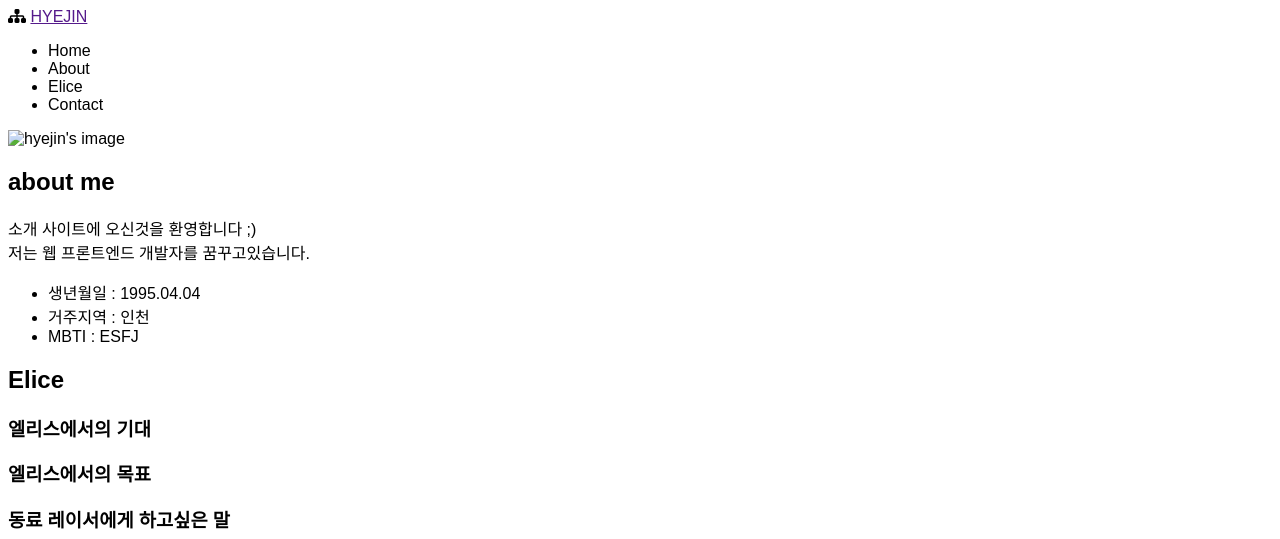
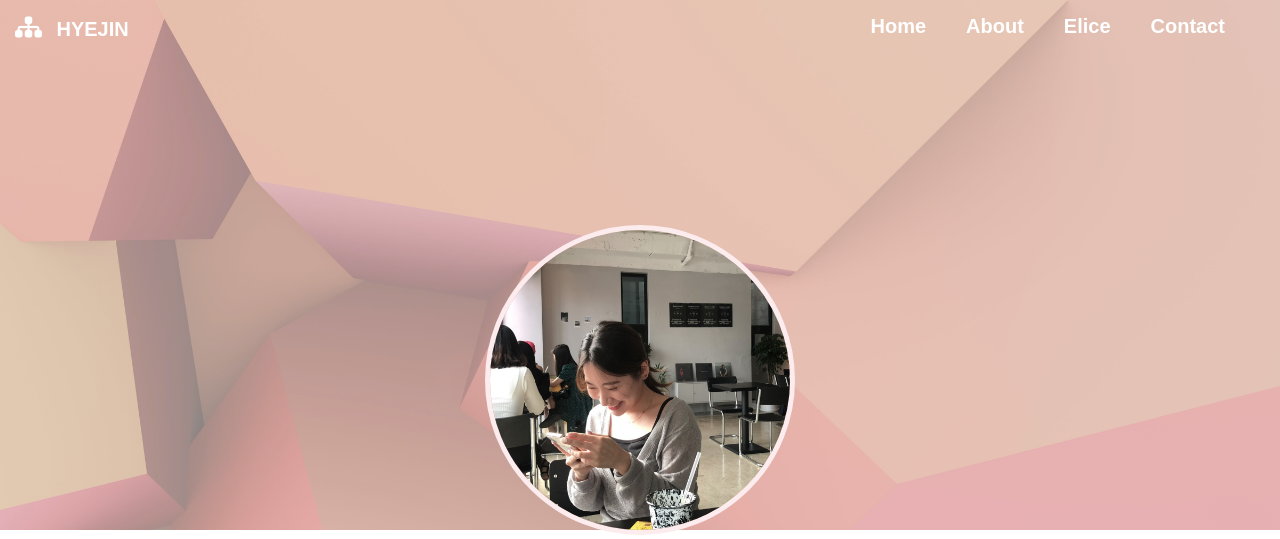
Before and after one commit to nkhyejin/elice-produce, a plain HTML site: page index.html in a window 1280 px wide. Shown: the top 539 px of the page. Drawn offline with Linux system fonts and the light colour scheme; a web font is replaced by a local one.

Commit message:
html+css+js

```diff
--- a/index.css
+++ b/index.css
@@ -1,12 +1,190 @@
 :root {
   /* color */
-  --maincolor-bright: #f1f8e9;
-  --maincolor-mid: #dcedc8;
-  --maincolor-dark: #003d00;
+  --maincolor-bright: #ffebee;
+  --maincolor-mid: #ffcccb;
+  --maincolor-dark: #ef9a9a;
+
+  --color-darkgray: #616161;
+  --color-gray: #bdbdbd;
+  --color-lightgray: #e0e0e0;
 }
 
 * {
   font-family: "Elice Digital Baeum", sans-serif;
-  /* padding:0;
-  margin: 0; */
+  padding: 0;
+  margin: 0;
+  /* background-color: var(--maincolor-bright); */
 }
+a {
+  text-decoration: none;
+  color: black;
+}
+h2 {
+  font-size: 30px;
+  text-align: center;
+}
+
+footer {
+  text-align: center;
+}
+
+section.container {
+  margin: 0 40px;
+  margin-bottom: 60px;
+}
+
+#backcontainer {
+  height: 450px;
+  background-image: linear-gradient(
+      rgba(255, 255, 255, 0.5),
+      rgba(255, 255, 255, 0.5)
+    ),
+    url("image/background.jpg");
+
+  background-repeat: no-repeat;
+  background-size: cover;
+  margin-bottom: 250px;
+  padding-bottom: 80px;
+}
+
+/* header */
+#header {
+  width: 100%;
+  display: flex;
+  position: fixed;
+  justify-content: space-between;
+  padding: 15px 15px;
+  z-index: 1;
+}
+
+.header--dark {
+  background-color: var(--maincolor-dark);
+}
+
+.leftarea i {
+  font-size: 24px;
+  color: white;
+}
+#hyejin {
+  padding-left: 10px;
+  font-size: 20px;
+  font-weight: bold;
+  color: white;
+}
+
+.navbar {
+  margin-right: 50px;
+  color: white;
+}
+.navbar__container {
+  display: flex;
+  list-style: none;
+}
+.navbar__item {
+  padding: 0 20px;
+  font-weight: bold;
+  font-size: 20px;
+  transition: 0.5s linear;
+}
+
+.navbar__item:hover {
+  color: var(--maincolor-mid);
+}
+
+/* home */
+
+.cover {
+  width: 100%;
+  display: flex;
+  justify-content: center;
+}
+
+.cover .cover__img {
+  width: 300px;
+  height: 300px;
+  border: var(--maincolor-bright) solid 5px;
+  border-radius: 50%;
+  filter: grayscale(20%);
+  margin-top: 225px;
+}
+
+.home__user,
+.home__description {
+  font: 18px;
+  text-align: center;
+  padding-top: 10px;
+  color: var(--color-gray);
+}
+.home__user {
+  font-size: 35px;
+  font-weight: bold;
+  color: var(--color-darkgray);
+}
+
+hr {
+  width: 400px;
+  margin: auto;
+  margin-top: 20px;
+}
+
+/* about me */
+#about {
+}
+
+.about__description {
+  padding-top: 30px;
+  text-align: center;
+}
+.info {
+  padding-top: 20px;
+  text-align: center;
+  list-style: inside;
+}
+.info__item {
+}
+
+/* elice */
+#elice {
+  padding-top: 10px;
+  padding-bottom: 40px;
+  background-color: var(--maincolor-bright);
+}
+#elice h2 {
+  margin-bottom: 30px;
+}
+#elice h3 {
+  font-size: 20px;
+}
+#elice div {
+  margin: 0 30px;
+  border-radius: 8px;
+  background-color: var(--color-lightgray);
+  padding: 10px 10px;
+  margin-bottom: 30px;
+}
+
+.elice__want li {
+  list-style: inside;
+}
+
+/* contact */
+#contact div {
+  padding-top: 30px;
+  text-align: center;
+}
+#contact p {
+  padding-bottom: 20px;
+  font-size: 20px;
+}
+#contact a {
+  text-align: center;
+  font-size: 40px;
+  padding: 0 10px;
+
+  transition: 0.5s linear;
+}
+
+#contact a:hover {
+  color: gray;
+  transform: scale(0.7);
+}
--- a/index.html
+++ b/index.html
@@ -2,7 +2,7 @@
 <html lang="en">
   <head>
     <meta charset="UTF-8" />
-    <!-- <meta http-equiv="X-UA-Compatible" content="IE=edge" /> -->
+    <meta http-equiv="X-UA-Compatible" content="IE=edge" />
     <meta name="viewport" content="width=device-width, initial-scale=1.0" />
 
     <script
@@ -17,62 +17,77 @@
     <title>Produce-myself</title>
   </head>
   <body>
+    <div id="backcontainer">
       <header id="header">
         <div class="leftarea">
           <i class="fa fa-sitemap"></i>
-        <a href="">HYEJIN</a>
+          <a href="" id="hyejin">HYEJIN</a>
         </div>
         <navbar class="navbar">
           <ul class="navbar__container">
-          <li class="navbar__item">Home</li>
-          <li class="navbar__item">About</li>
-          <li class="navbar__item">Elice</li>
-          <li class="navbar__item">Contact</li>
+            <li class="navbar__item" data-link="#home">Home</li>
+            <li class="navbar__item" data-link="#about">About</li>
+            <li class="navbar__item" data-link="#elice">Elice</li>
+            <li class="navbar__item" data-link="#contact">Contact</li>
           </ul>
         </navbar>
       </header>
 
       <section id="home">
         <div class="cover">
-        <img class="cover__img" src="" alt="hyejin's image" />
+          <img
+            class="cover__img"
+            src="image/avatar1.jpeg"
+            alt="hyejin's image"
+          />
         </div>
+        <div class="home__user" style="font-weight: bold">Hyejin Namkung</div>
+        <div class="home__description">웹 프론트엔드 개발자</div>
+        <hr />
       </section>
+    </div>
 
-    <section id="about">
-      <h2 class="title">about me</h2>
+    <section id="about" class="container">
+      <h2 class="title">About me</h2>
       <p class="about__description">
-        소개 사이트에 오신것을 환영합니다 ;)<br />
-        저는 웹 프론트엔드 개발자를 꿈꾸고있습니다.<br />
+        안녕하세요! 저는 다양한 일을 경험해보고자 타 직무에서 오래동안 근무 후에
+        다시 개발자라는 꿈을 갖게 되었습니다. <br />6개월동안 모두 화이팅 :))
       </p>
-      <ul>
-        <li>생년월일 : 1995.04.04</li>
-        <li>거주지역 : 인천</li>
-        <li>MBTI : ESFJ</li>
+      <ul class="info">
+        <li class="info__item">생년월일 : 1995.04.04</li>
+        <li class="info__item">거주지역 : 인천</li>
+        <li class="info__item">MBTI : ESFJ</li>
       </ul>
     </section>
 
-    <section id="elice">
+    <section id="elice" class="container">
       <h2 class="title">Elice</h2>
 
       <div class="elice__respect">
         <h3>엘리스에서의 기대</h3>
+        <p>
+          개발자라는 꿈을 가진 다양한 사람들과 함께 한다는 것에 설레며,<br />
+          협업의 기회가 없었는데 프로젝트를 할 생각에 가장 기대가 많이 됩니다.
+        </p>
       </div>
 
       <div class="elice__want">
         <h3>엘리스에서의 목표</h3>
+        <ol>
+          <li>웹과 친해지기</li>
+          <li>프론트엔드와 백엔드가 어떻게 협업하는지 체험하기</li>
+          <li>능동적으로 문제를 해결해나가는 방법 얻기</li>
+          <li>문제해결능력 기르기 (알고리즘)</li>
+        </ol>
       </div>
 
-      <div class="elice__sat">
+      <div class="elice__say">
         <h3>동료 레이서에게 하고싶은 말</h3>
-      </div>
-    </section>
-
-    <section id="contact">
-      <h2 class="title">contact</h2>
-      <div>
-        <a href="">insta</a>
-        <a href="">velog</a>
-        <a href="">github</a>
+        <p>
+          6개월이라는 과정이 순탄하지만은 않겠지만, 그 속에서 함께 정보를
+          공유하면서 성장해나갑시다!<br />
+          지치지말고, 포기하지말고 화이팅입니다!
+        </p>
       </div>
     </section>
 
@@ -80,8 +95,20 @@
 
     </section> -->
 
+    <section id="contact" class="container">
+      <h2 class="title">Contact</h2>
+      <div>
+        <p>nkhj0404@gmail.com</p>
+        <a href="https://velog.io/@hyejin_nk"><i class="fa fa-blog"></i></a>
+        <a href="#"><i class="fa fa-github"></i></a>
+        <a href="https://www.instagram.com/hyejiiiiny/"
+          ><i class="fa fa-instagram"></i
+        ></a>
+      </div>
+    </section>
+
     <footer>
-      <p>Copyright</p>
+      <p>2022 Hyejin - All rights reserved</p>
     </footer>
   </body>
 </html>
--- a/index.js
+++ b/index.js
@@ -0,0 +1,27 @@
+//스크롤 이벤트 감지하기
+let header = document.querySelector("#header");
+let navHeight = header.getBoundingClientRect().height;
+
+window.addEventListener("scroll", () => {
+  //스크롤을 할 때마다 로그로 현재 스크롤의 위치가 찍혀나온다.
+  // console.log(window.scrollX, window.scrollY);
+
+  if (window.scrollY > navHeight) {
+    header.classList.add("header--dark");
+  } else {
+    header.classList.remove("header--dark");
+  }
+});
+
+// 메뉴버튼 클릭시 해당 view로 이동
+let menuList = document.querySelectorAll(".navbar__item");
+
+for (let i = 0; i < menuList.length; i++) {
+  menuList[i].addEventListener("click", (e) => {
+    console.log(menuList[i].dataset.link);
+
+    let target = menuList[i].dataset.link;
+    let scrollTo = document.querySelector(target);
+    scrollTo.scrollIntoView({ behavior: "smooth" });
+  });
+}
```
Also changed, not shown: image/avatar1.jpeg (added), image/background.jpg (added). Lines whose indentation alone changed are shown as unchanged.
